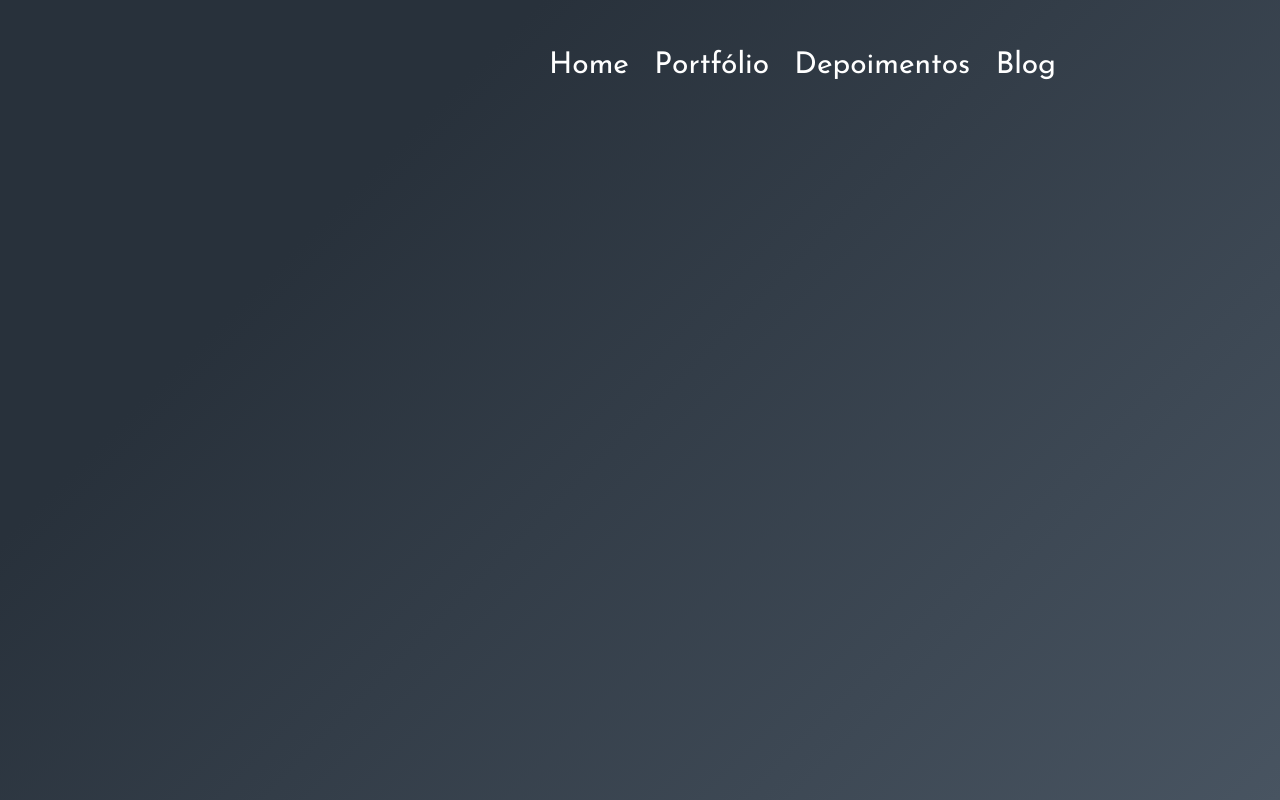
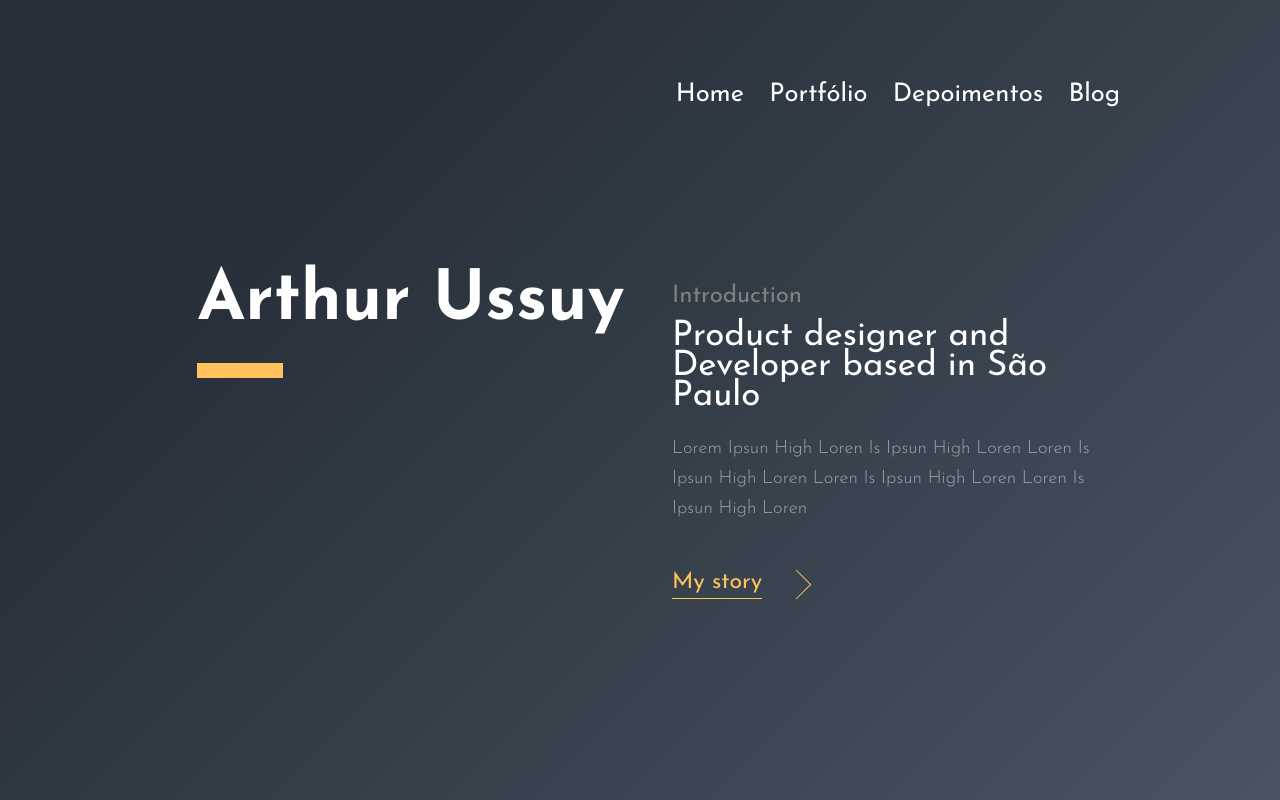
Before and after one commit to Ussuy/portfolio, a Gatsby site: page / in a window 1280 px wide. Built offline with nearby package versions, Linux system fonts and the light colour scheme; Gatsby itself is replaced by a stand-in of ours.

Commit message:
style building

```diff
--- /dev/null
+++ b/src/components/index/aside.jsx
@@ -0,0 +1,15 @@
+import React from 'react'
+import './aside.scss'
+
+export default () => {
+  return (
+    <div className="c-aside">
+      <h6 className="c-aside_label">Introduction</h6>
+      <h2 className="c-aside_subtitle">Product designer and Developer based in São Paulo</h2>
+      <p className="c-aside_description">
+        Lorem Ipsun High Loren Is Ipsun High Loren Loren Is Ipsun High Loren Loren Is Ipsun High Loren Loren Is Ipsun High Loren
+      </p>
+      <h5 className="c-aside_link">My story</h5>
+    </div>
+  )
+}
--- /dev/null
+++ b/src/components/index/aside.scss
@@ -0,0 +1,39 @@
+@import "scss/references.scss";
+
+.c-aside {
+  height: 90vh;
+  display: flex;
+  flex-direction: column;
+  align-items: flex-start;
+  justify-content: center;
+  &_label {
+    @include create-subsubtitle();
+  }
+  &_subtitle {
+    @include create-subtitle();
+    margin: 2.5% 0 5% 0;
+  }
+  &_description {
+    @include create-text();
+  }
+
+  &_link {
+    @include create-anchor();
+    margin-top: 10%;
+    border-bottom: 1px solid $anchor-color;
+    position: relative;
+    &:after {
+      content: '';
+      display: block;
+      width: 20px;
+      height: 20px;
+      position: absolute;
+      right: -50%;
+      bottom: 10%;
+      border-bottom: 1px solid $anchor-color;
+      border-right: 1px solid $anchor-color;
+      transform: rotate(-45deg);
+    }
+  }
+
+}
--- a/src/components/index/index.jsx
+++ b/src/components/index/index.jsx
@@ -1,6 +1,8 @@
 import React from "react"
 
 import Header from "components/shared/header.jsx"
+import Main from "components/index/main.jsx"
+import Aside from "components/index/aside.jsx"
 import Footer from "components/shared/footer.jsx"
 import './index.scss'
 
@@ -9,8 +11,18 @@ export default () => {
   return (
     <div className="c-index">
       <div className="c-index_container">
-        <Header />
-        <Footer />
+        <header className="c-index_header">
+          <Header />
+        </header>
+        <main className="c-index_main">
+          <Main />
+        </main>
+        <aside className="c-index_aside">
+          <Aside />
+        </aside>
+        <footer className="c-index_footer">
+          <Footer />
+        </footer>
       </div>
     </div>
   )
--- a/src/components/index/index.scss
+++ b/src/components/index/index.scss
@@ -2,7 +2,25 @@
 
 .c-index {
   @include create-gradient($background-gradient-1, $background-gradient-2);
+  padding-top: 10vh;
   &_container {
     @include create-container();
+    display: grid;
+    grid-template-columns: 1.2fr 1fr;
+    grid-template-areas:
+    'main aside';
+    column-gap: 1rem;
+  }
+
+  &_header {
+    grid-area: header;
+  }
+
+  &_main {
+    grid-area: main;
+  }
+
+  &_aside {
+    grid-area: aside;
   }
 }
--- a/src/components/index/main.jsx
+++ b/src/components/index/main.jsx
@@ -0,0 +1,15 @@
+import React from 'react'
+import './main.scss'
+
+export default () => {
+  return (
+    <div className="c-main">
+      <h1 className="c-main_title">Arthur Ussuy</h1>
+      <ul className="c-main_list">
+        <li className="c-main_item"></li>
+        <li className="c-main_item"></li>
+        <li className="c-main_item"></li>
+      </ul>
+    </div>
+  )
+}
--- a/src/components/index/main.scss
+++ b/src/components/index/main.scss
@@ -0,0 +1,31 @@
+@import "scss/references.scss";
+
+.c-main {
+  height: 90vh;
+  display: flex;
+  flex-direction: column;
+  align-items: flex-start;
+  justify-content: space-around;
+  &_title {
+    @include create-title();
+    margin: 2rem 0 0 3rem;
+    position: relative;
+    &:after {
+      content: '';
+      position: absolute;
+      left: 0;
+      bottom: -200%;
+      display: block;
+      width: 20%;
+      height: 15px;
+      background-color: $anchor-color;
+
+    }
+  }
+  &_list {
+
+  }
+  &_item {
+
+  }
+}
--- a/src/components/shared/footer.jsx
+++ b/src/components/shared/footer.jsx
@@ -3,7 +3,7 @@ import React from "react"
 const Footer = () =>  {
   return (
     <>
-      <footer></footer>
+      <div></div>
     </>
   )
 }
--- a/src/components/shared/header.jsx
+++ b/src/components/shared/header.jsx
@@ -2,7 +2,7 @@ import React from "react"
 import './header.scss'
 
 const Header = () => (
-  <header className="c-header">
+  <div className="c-header">
     <ul className="c-header_list">
       <li className="c-header_item">
         <a href="#">Home</a>
@@ -17,7 +17,7 @@ const Header = () => (
         <a href="#">Blog</a>
       </li>
     </ul>
-  </header>
+  </div>
 )
 
 export default Header
--- a/src/components/shared/header.scss
+++ b/src/components/shared/header.scss
@@ -1,11 +1,18 @@
 @import "scss/references.scss";
 
 .c-header {
+  position: fixed;
+  top: 10vh;
+  left: 0;
+  right: 0;
   width: 100%;
   display: flex;
   justify-content: flex-end;
+  margin: 0 auto;
+  width: 75%;
   &_list {
     display: flex;
+    justify-content: flex-end;
   }
   &_item {
     @include create-menu-item();
--- a/src/scss/_mixins.scss
+++ b/src/scss/_mixins.scss
@@ -4,34 +4,39 @@
 }
 
 @mixin create-container() {
-  width: 65%;
-  padding-top: 4vw;
-  height: 100vh;
+  width: 80%;
+  height: 90vh;
   margin: 0 auto;
 }
 
 @mixin create-title() {
   color: $title-color;
   font-weight: 700;
-  font-size: 2rem;
+  font-size: 3rem;
 }
 
 @mixin create-subtitle() {
   color: $subtitle-color;
   font-weight: 400;
-  font-size: 1rem;
+  font-size: clamp(25px, 3vw, 35px);
 }
 
 @mixin create-text() {
   color: $text-color;
-  font-weight: 400;
-  font-size: 1rem;
+  font-weight: 300;
+  font-size: 0.8rem;
 }
 
 @mixin create-anchor() {
   color: $anchor-color;
   font-weight: 400;
-  font-size: 0.8rem;
+  font-size: 1rem;
+}
+
+@mixin create-subsubtitle() {
+  color: gray;
+  font-weight: 400;
+  font-size: clamp(14px, 2vw, 24px);
 }
 
 @mixin create-menu-item() {
@@ -41,6 +46,6 @@
   > a {
     color: $menu-item-color;
     font-weight: 400;
-    font-size: 1.3rem;
+    font-size: clamp(14px, 2vw, 30px);
   }
 }
```
